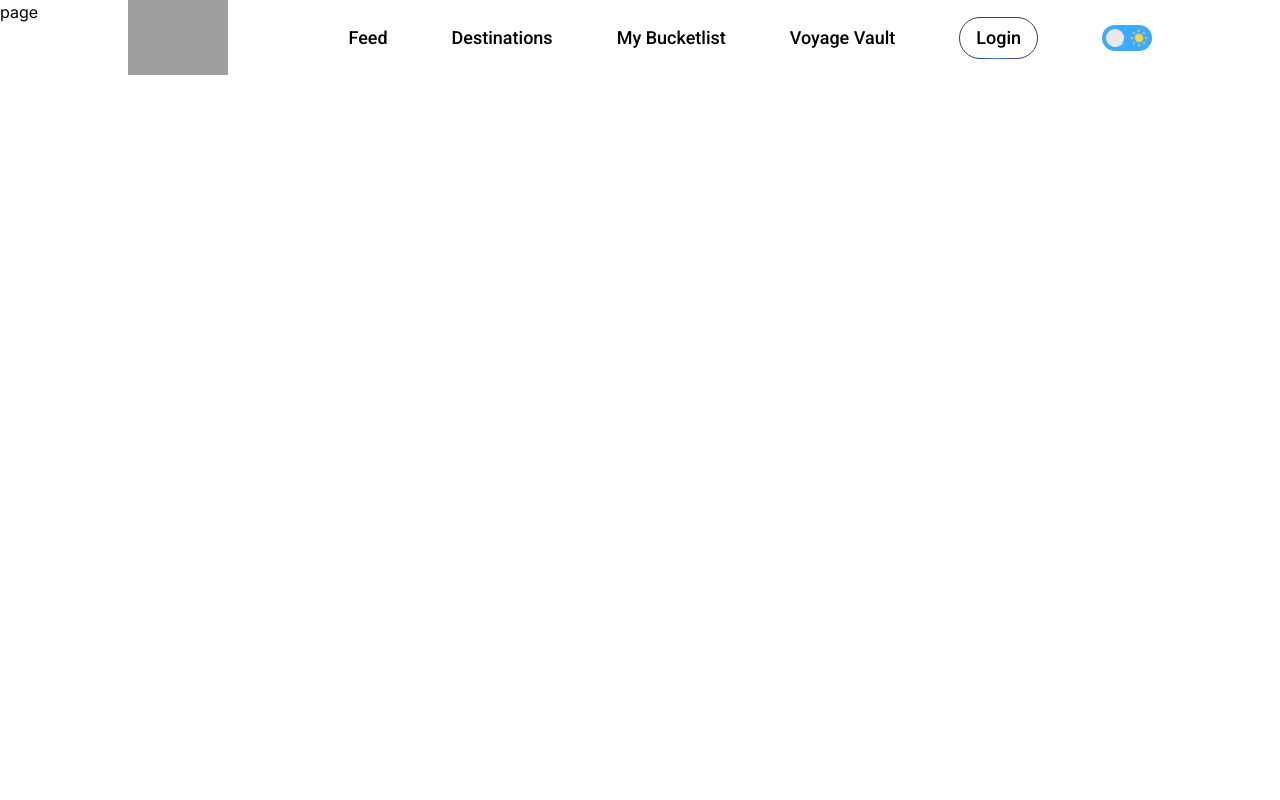
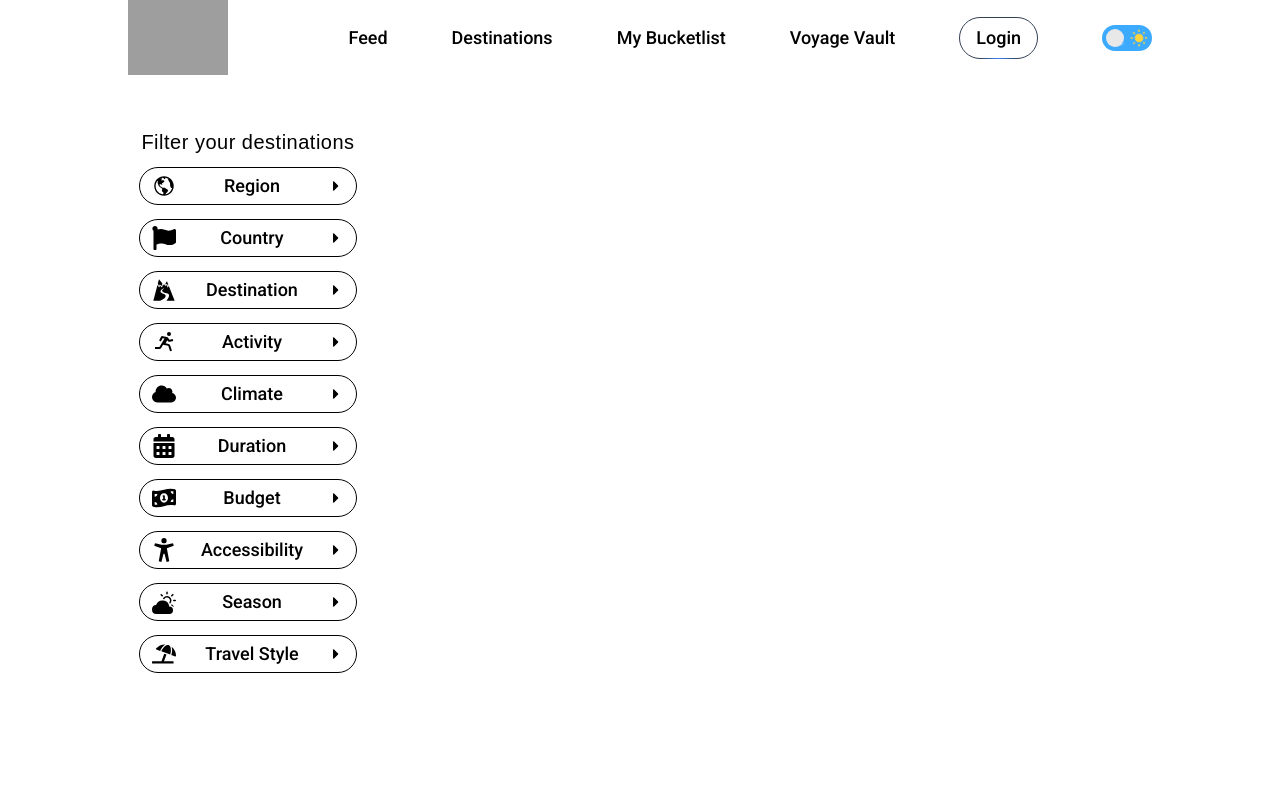
Before and after one commit to mr-dev-prince/journey_journals, a Next.js app: page /destinations in a window 1280 px wide. Shown: the top 800 px of the page. Built offline with nearby package versions, Linux system fonts and the light colour scheme; grey boxes are pictures that could not be loaded; a web font is replaced by a local one.

Commit message:
chore: Update npm dependencies and add React Icons library

```diff
--- a/package.json
+++ b/package.json
@@ -31,6 +31,7 @@
     "nodemailer": "^6.9.13",
     "react": "^18",
     "react-dom": "^18",
+    "react-icons": "^5.2.1",
     "tailwind-merge": "^2.3.0"
   },
   "devDependencies": {
--- a/src/app/(home)/destinations/page.jsx
+++ b/src/app/(home)/destinations/page.jsx
@@ -1,7 +1,13 @@
+import FilterBar from "@/components/Destination/FilterBar";
+import { roboto } from "@/utils/font";
 import React from "react";
 
 const page = () => {
-  return <div className={`min-h-screen`}>page</div>;
+  return (
+    <div className={`min-h-screen h-screen md:px-32 ${roboto}`}>
+      <FilterBar />
+    </div>
+  );
 };
 
 export default page;
--- a/src/app/globals.css
+++ b/src/app/globals.css
@@ -110,3 +110,8 @@
 .input:checked + .slider:before {
   transform: translateX(24px);
 }
+
+
+.no-scroll-bar::-webkit-scrollbar{
+  display: none;
+}
--- a/src/components/Common/Header.jsx
+++ b/src/components/Common/Header.jsx
@@ -8,7 +8,7 @@ import { NavList } from "@/constants/Navigation";
 
 const Header = () => {
   return (
-    <div className={` absolute top-0 z-50 w-full ${roboto} `}>
+    <div className={` absolute top-0 z-50 w-full ${roboto} h-[6rem] `}>
       <div
         className={`flex justify-between  items-center md:mx-32 mx-6  text-lg`}
       >
--- /dev/null
+++ b/src/components/Destination/FilterBar.jsx
@@ -0,0 +1,65 @@
+import { dmSerif } from "@/utils/font";
+import { IoMdGlobe } from "react-icons/io";
+import {
+  FaCalendarAlt,
+  FaCloud,
+  FaFlag,
+  FaUmbrellaBeach,
+} from "react-icons/fa";
+import { BsCloudSunFill } from "react-icons/bs";
+import { IoAccessibilitySharp } from "react-icons/io5";
+import { FaMoneyBill1Wave } from "react-icons/fa6";
+import { GiMountainRoad } from "react-icons/gi";
+import { BiRun } from "react-icons/bi";
+import React from "react";
+import FilterCategory from "./FilterCategory";
+
+const FilterBar = () => {
+  const open = 1;
+  return (
+    <div className="w-[15rem] h-full pt-[8rem] fixed top-0 overflow-auto no-scroll-bar">
+      <div className="w-full text-center">
+        <p className={`text-xl ${dmSerif} tracking-wide`}>
+          Filter your destinations
+        </p>
+      </div>
+      <div className="h-full p-3 flex flex-col gap-4 ">
+        {CategoryList.map((item, idx) => (
+          <FilterCategory
+            key={idx}
+            title={item.title}
+            icon={item.icon}
+            category={item.category}
+          />
+        ))}
+      </div>
+    </div>
+  );
+};
+
+export default FilterBar;
+
+export const CategoryList = [
+  {
+    title: "Region",
+    icon: <IoMdGlobe size={24} />,
+    category: [
+      "Asia",
+      "Europe",
+      "Antarctica",
+      "South America",
+      "North America",
+      "Russia",
+      "Africa",
+    ],
+  },
+  { title: "Country", icon: <FaFlag size={24} /> },
+  { title: "Destination", icon: <GiMountainRoad size={24} /> },
+  { title: "Activity", icon: <BiRun size={24} /> },
+  { title: "Climate", icon: <FaCloud size={24} /> },
+  { title: "Duration", icon: <FaCalendarAlt size={24} /> },
+  { title: "Budget", icon: <FaMoneyBill1Wave size={24} /> },
+  { title: "Accessibility", icon: <IoAccessibilitySharp size={24} /> },
+  { title: "Season", icon: <BsCloudSunFill size={24} /> },
+  { title: "Travel Style", icon: <FaUmbrellaBeach size={24} /> },
+];
--- /dev/null
+++ b/src/components/Destination/FilterCategory.jsx
@@ -0,0 +1,36 @@
+"use client";
+import React, { useState } from "react";
+import { FaCaretDown, FaCaretRight } from "react-icons/fa";
+
+const FilterCategory = ({ title, icon, content, category }) => {
+  console.log("Category---------->", category);
+  const [open, setOpen] = useState(false);
+  const handleClick = () => {
+    setOpen(!open);
+  };
+  return (
+    <button
+      onClick={handleClick}
+      className="outline outline-1 relative rounded-3xl flex flex-col py-1 gap-3 items-center justify-between px-3 cursor-pointer w-full"
+    >
+      <div className="flex w-full justify-between items-center">
+        {icon}
+        <p className="text-lg capitalize">{title}</p>
+        <div>
+          {open ? <FaCaretDown size={16} /> : <FaCaretRight size={16} />}
+        </div>
+      </div>
+      {open && (
+        <div
+          className={`w-full h-fit outline bg-white z-50 overflow-auto no-scroll-bar text-left`}
+        >
+          <div className="flex flex-wrap w-full gap-2">
+
+          </div>
+        </div>
+      )}
+    </button>
+  );
+};
+
+export default FilterCategory;
```
Also changed, not shown: 1 other file (tests, documents, lock files or other folders).
